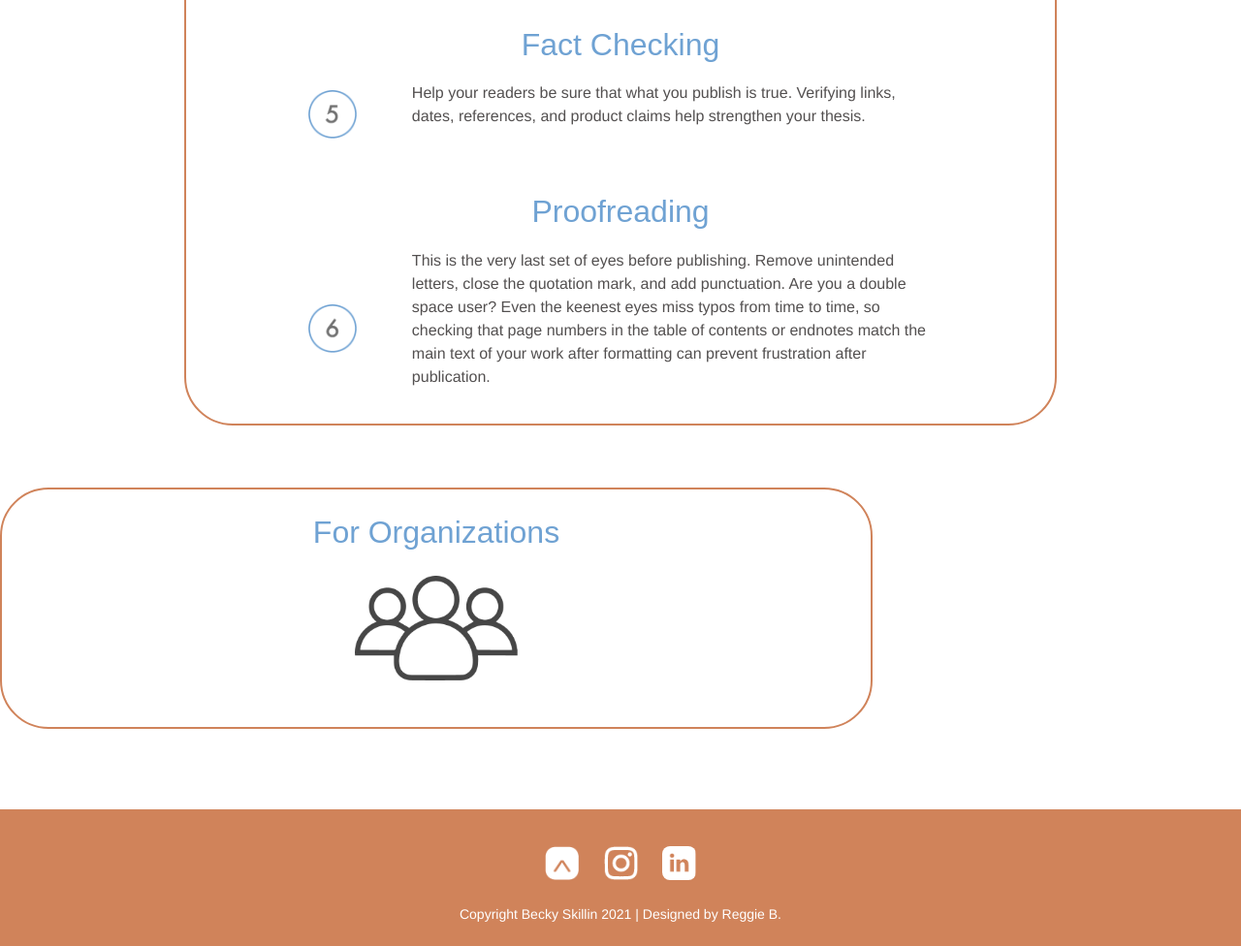
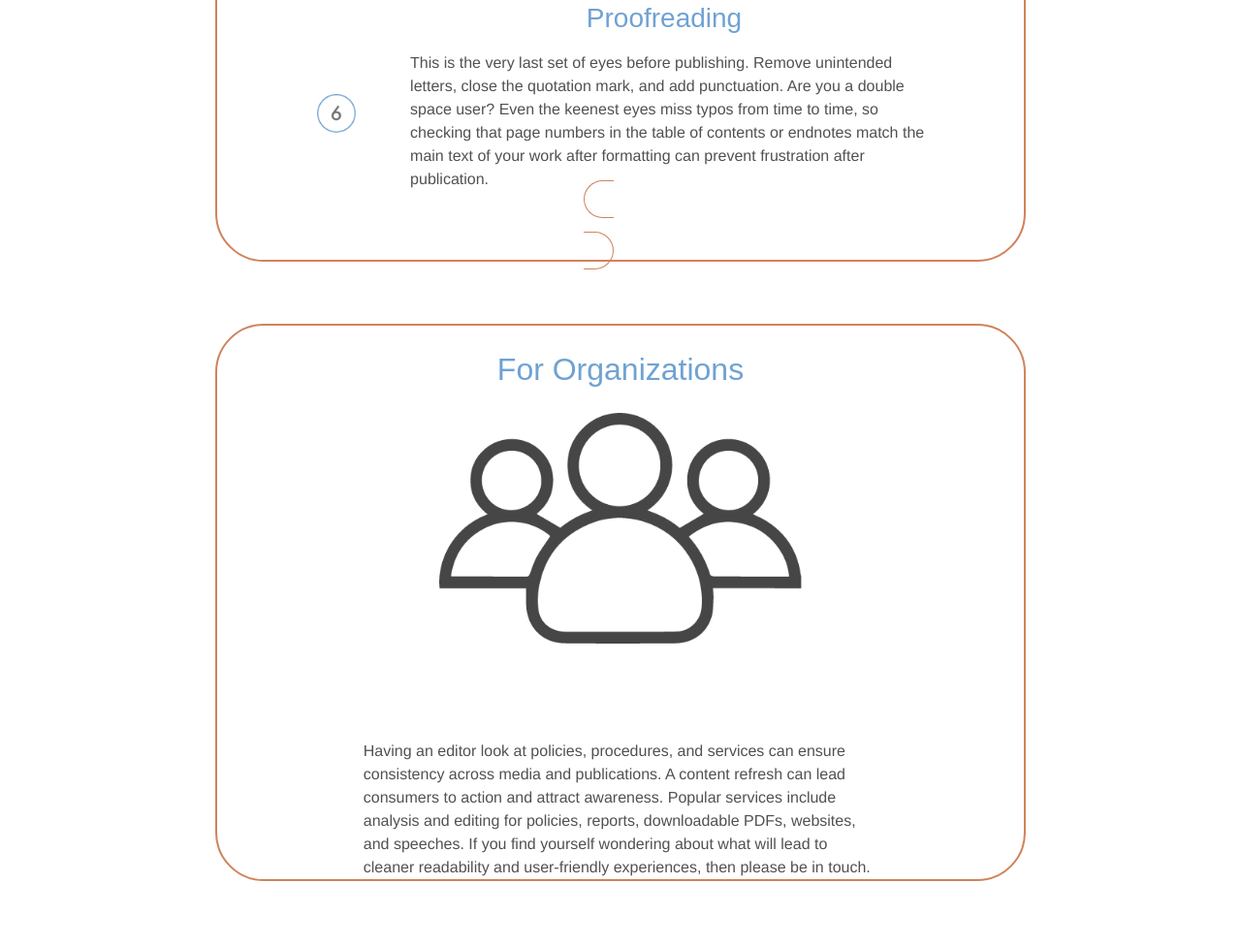
Before and after one commit to regine-tiu/becky_skillin, a website built with Parcel: page services.html in a window 1280 px wide. Shown: the part 1667-2643 px from the top of the page at 97% size. Built offline with nearby package versions, Linux system fonts and the light colour scheme; a web font is replaced by a local one.

Commit message:
org content added

```diff
--- a/css/style.sass
+++ b/css/style.sass
@@ -283,10 +283,11 @@ footer
         color: $blue
         align-content: flex-start
 
+
 .service-box
     border: 2px solid $orange
     border-radius: 50px
-    width: 70%
+    width: 65%
     margin-bottom: 5%
     display: flex
     flex-direction: column
@@ -306,23 +307,24 @@ footer
         justify-content: center
 
         img
-            width: 35%
+            width: 45%
             margin-bottom: 10%
     h3
         font-family: $subheader
         font-weight: 400
-        font-size: $medium
+        font-size: 28px
         color: $blue
-        margin-bottom: 2%
+        margin-bottom: 1%
+        padding-left: 90px
 
     .service-box-row
-        width: 80%
+        width: 85%
         display: flex
         justify-content: center
         align-items: center
 
         img
-            width: 50px
+            width: 40px
             padding-right: 8%
 
         p
@@ -330,3 +332,13 @@ footer
             font-size: $standard
             line-height: 1.5
             width: 75%
+            margin-bottom: 0%
+
+.contact-btn a
+        text-decoration: none
+        color: $dark-grey
+        font-family: $tagline
+        font-weight: 500
+        border: 1px solid $orange
+        padding: 10px 30px
+        border-radius: 50px
--- a/services.html
+++ b/services.html
@@ -116,11 +116,15 @@
           <img src="img/6.png" alt="number-6">
           <p>This is the very last set of eyes before publishing. Remove unintended letters, close the quotation mark, and add punctuation. Are you a double space user? Even the keenest eyes miss typos from time to time, so checking that page numbers in the table of contents or endnotes match the main text of your work after formatting can prevent frustration after publication.</p>
         </div>
-
-
+        <div class="row">
+          <div class="contact-btn">
+            <a href="contact.html"><p>Get in touch</p></a>
+          </div>
+        </div>
       </div>
     </div>
 
+      <div class="row">
         <div class="org-section service-box">
           <div class="visible-box">
             <h2>For Organizations</h2>
@@ -128,6 +132,12 @@
 
           <div class="hidden-box">
             <img src="img/for-org-icon.png">
+            <div class="service-box-row">
+              <p>Having an editor look at policies, procedures, and services can ensure consistency across media and publications. A content refresh can lead consumers to action and attract awareness.
+                Popular services include analysis and editing for policies, reports, downloadable PDFs, websites, and speeches. If you find yourself wondering about what will lead to cleaner readability and user-friendly experiences, then please be in touch.
+                </p>
+            </div>
+          </div>
         </div>
       </div>
     </div>
```
Also changed, not shown: about.html (+5 -5 lines), index.html (+1 -1 lines), css/style.css, 1 other file. Lines whose indentation alone changed are shown as unchanged.
